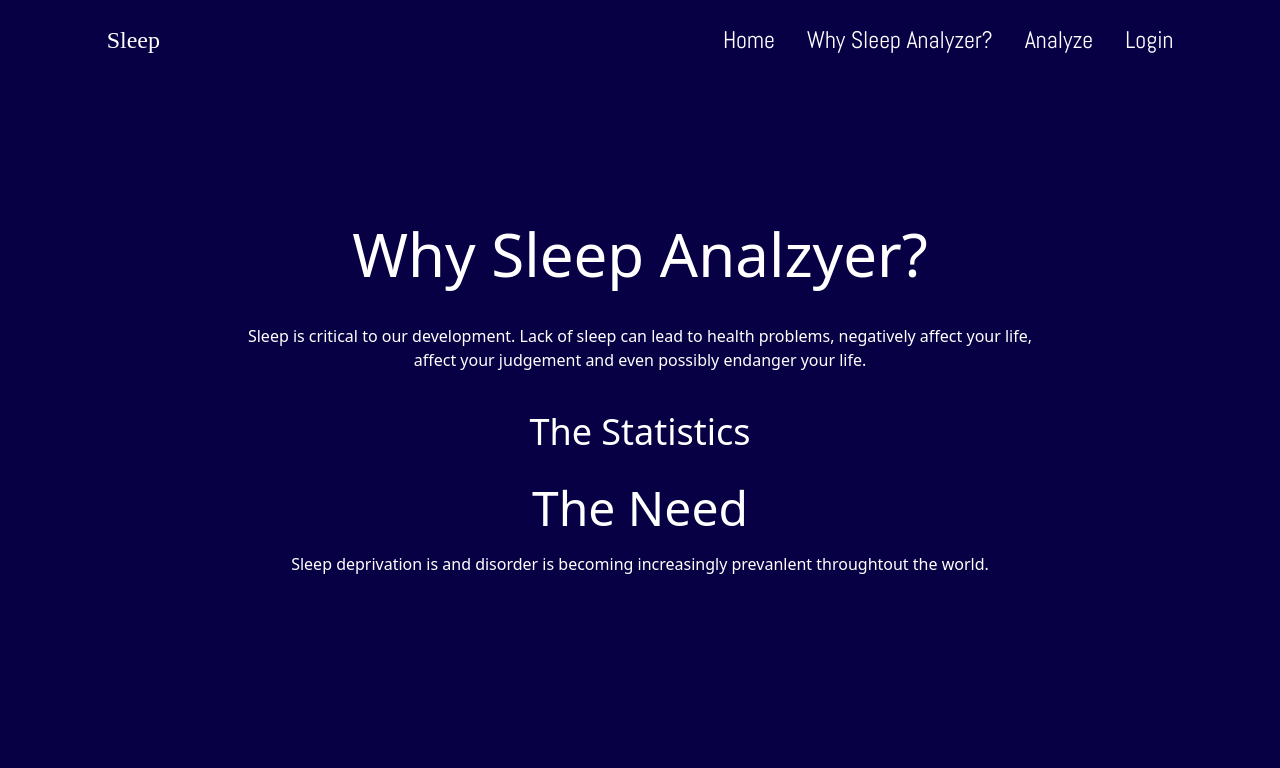
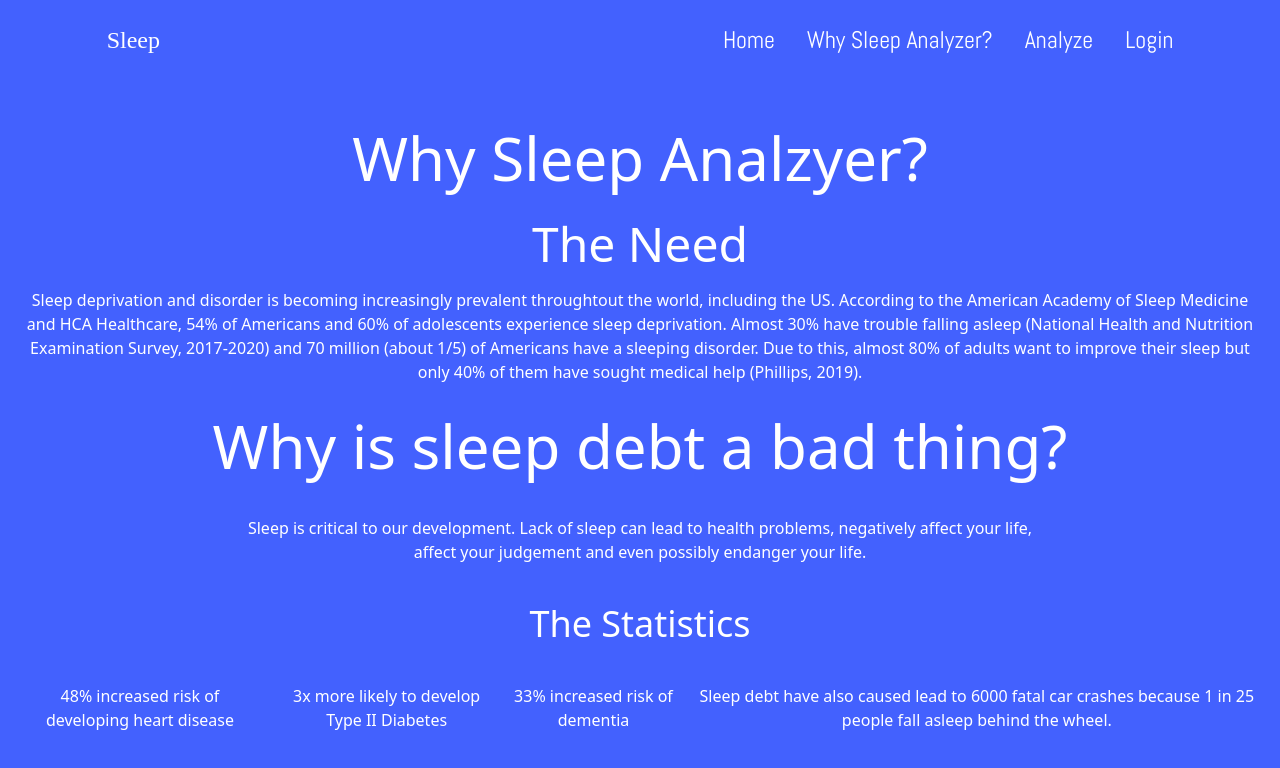
Before and after one commit to Ajaiah-D/HunterCapstoneSpring2025, a React (Vite) app in the folder sleepanalyzer/: page /Why in a window 1280 px wide. Shown: the top 768 px of the page. Built offline with nearby package versions, Linux system fonts and the light colour scheme; no server answers; a web font is replaced by a local one.

Commit message:
added stats

```diff
--- a/sleepanalyzer/src/pages/Why.tsx
+++ b/sleepanalyzer/src/pages/Why.tsx
@@ -1,15 +1,34 @@
-import { section } from 'framer-motion/client';
+import useMediaQuery from '@/hooks/useMediaQuery';
 import React from 'react';
 
 type Props = {};
 
 const Why = (props: Props) => {
+  const aboveMediumScreen = useMediaQuery("(min-width: 1060px)");
+  const flexDirection = aboveMediumScreen ? "flex-row" : "flex-col";
+  const heightLength = aboveMediumScreen ? "h-screen" : "h-fit";
 
   return (
-    <section className="center bg-[#080044] h-screen w-screen text-white flex flex-col justify-center items-center gap-8">
+    <section className={`center bg-[#4361FE] ${heightLength} w-screen text-white gap-8`}>
+      <div className="grid gap-8 p-5 sm:mt-15">
+        <h1 className="text-6xl">
+            Why Sleep Analzyer?
+        </h1>
+        <div className="text-center grid gap-5">
+          <h2 className="text-5xl">
+            The Need
+          </h2>
+          <p>
+            Sleep deprivation and disorder is becoming increasingly prevalent throughtout the world, including the US.
+            According to the American Academy of Sleep Medicine and HCA Healthcare, 54% of Americans and 60% of adolescents
+            experience sleep deprivation. Almost 30% have trouble falling asleep (National Health and Nutrition
+            Examination Survey, 2017-2020) and 70 million (about 1/5) of Americans have a sleeping disorder. Due to this,
+            almost 80% of adults want to improve their sleep but only 40% of them have sought medical help (Phillips, 2019).
+          </p>
+        </div>
         <div className="text-center grid gap-10">
           <h1 className="text-6xl">
-          Why Sleep Analzyer?
+            Why is sleep debt a bad thing?
           </h1>
           <p className="w-4/6 m-auto grid">
             Sleep is critical to our development. Lack of sleep can lead to health problems,
@@ -18,12 +37,35 @@ const Why = (props: Props) => {
           <h3 className="text-4xl">
             The Statistics
           </h3>
+          <div className={`flex ${flexDirection} gap-5`}>
+            <div className="center gap-3">
+              {/* <img
+              src="https://media.istockphoto.com/id/1330603241/vector/man-with-heart-attack-pain-touching-chest-heart-treatment-health-care-and-disease-diagnostic.jpg?s=612x612&w=0&k=20&c=Z0JUqeFLODFlqePkacQAPPMi1Xrh56ujjlHPFO1ehs0="
+              className="h-[100px] rounded-4xl"/> */}
+              <p>
+                48% increased risk of developing heart disease
+              </p>
             </div>
-      <div className="text-center w-4/6 grid gap-5">
-        <h2 className="text-5xl">
-          The Need
-        </h2>
-        <p> Sleep deprivation is and disorder is becoming increasingly prevanlent throughtout the world. </p>
+            <div>
+              <img src='' />
+              <p>
+                3x more likely to develop Type II Diabetes
+              </p>
+            </div>
+            <div>
+              <img src='' />
+              <p>
+                33% increased risk of dementia
+              </p>
+            </div>
+            <div>
+              <img src='' />
+              <p>
+                Sleep debt have also caused lead to 6000 fatal car crashes because 1 in 25 people fall asleep behind the wheel.
+              </p>
+            </div>
+          </div>
+        </div>
       </div>
     </section>
   );
```
Lines whose indentation alone changed are shown as unchanged.
